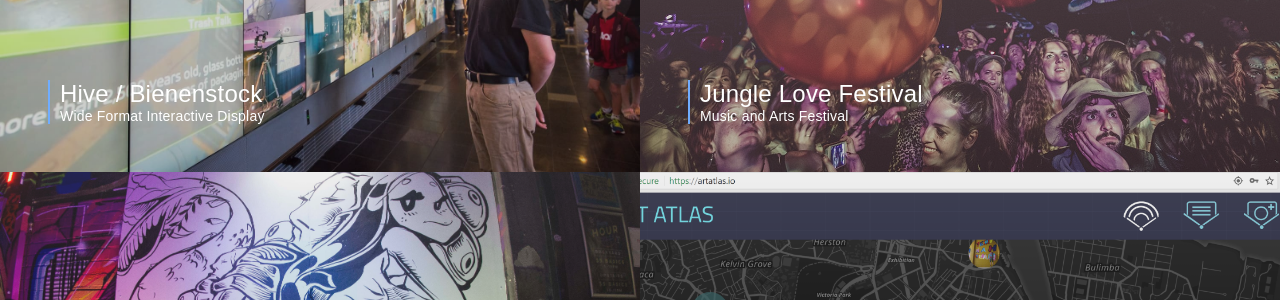
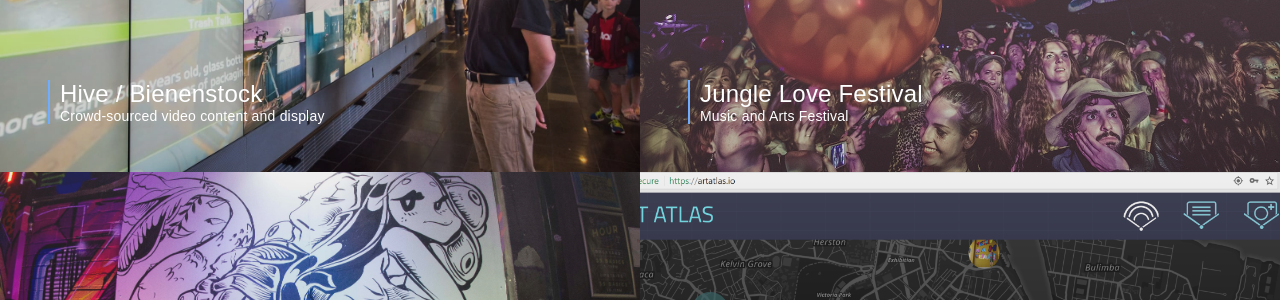
Before and after one commit to LincolnSavage/lincolnsavage.github.io, a Jekyll site: the page built from index.html, in a window 1280 px wide and 900 px high, scrolled down 1376 px. Shown: the part 152-452 px from the top of the window. Built offline with Jekyll 4.4.1, drawn with Linux system fonts in a browser that asks for light colours.

Commit message:
Update hive.md

```diff
--- a/_projects/hive.md
+++ b/_projects/hive.md
@@ -2,7 +2,7 @@
 layout: project
 number: 3
 project-title: Hive / Bienenstock
-description: Wide Format Interactive Display
+description: Crowd-sourced video content and display
 client: Queensland University of Technology / Robotronica
 services: 'Project & Event Management, Technical Implementation, Creative Technology.'
 year: 2015 & 2017
```
